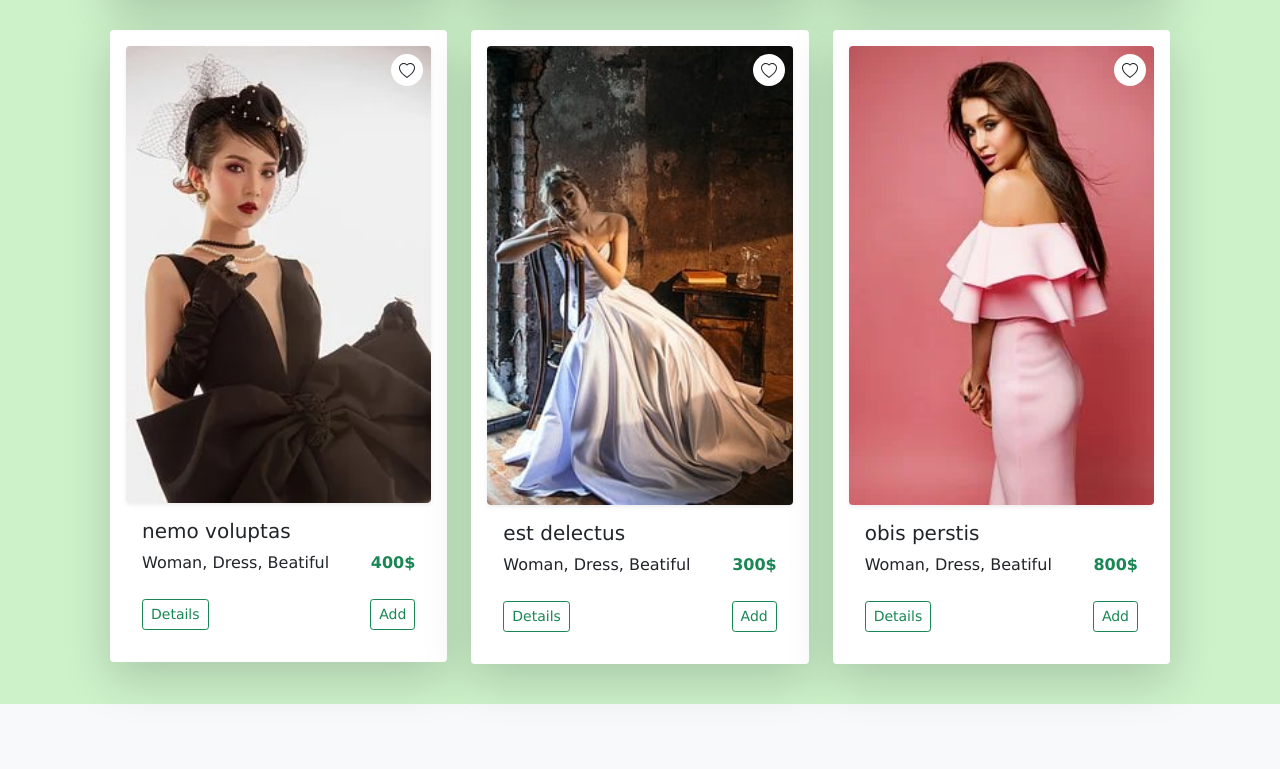
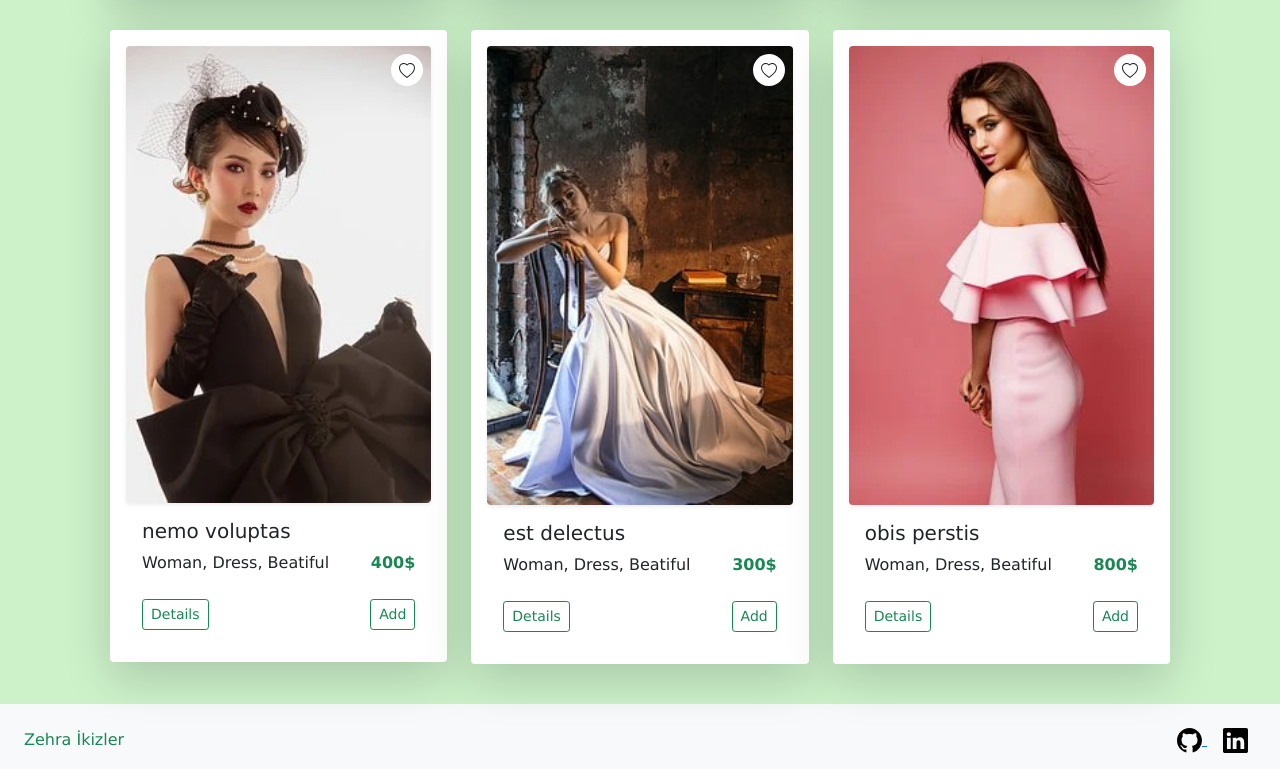
Before and after one commit to zehraikizler/trading-site, a plain HTML site: page index.html in a window 1280 px wide. Shown: the part 2927-3696 px from the top of the page. Drawn offline with nearby package versions, Linux system fonts and the light colour scheme.

Commit message:
footer tamamlandi

```diff
--- a/index.html
+++ b/index.html
@@ -166,7 +166,7 @@
     </div>
 
     <!--Products-->
-    <div class="products my-5 py-4">
+    <div class="products mt-5 mb-4 py-4">
         <h1 class="text-success text-center my-4">Products</h1>
 
         <!--Product-Card-->
@@ -174,6 +174,29 @@
             <div class="row product-row mx-3"></div>
         </div>
     </div>
+
+    <!--Footer-->
+    <footer class="d-flex justify-content-between px-4">
+        <div>
+            <span class="text-success">Zehra İkizler</span>
+        </div>
+        <ul class="footer-ul">
+            <li class="mx-2">
+                <a href="https://github.com/zehraikizler" target="_blank">
+                    <svg xmlns="http://www.w3.org/2000/svg" width="25" height="25" fill="black" class="bi bi-github" viewBox="0 0 16 16">
+                        <path d="M8 0C3.58 0 0 3.58 0 8c0 3.54 2.29 6.53 5.47 7.59.4.07.55-.17.55-.38 0-.19-.01-.82-.01-1.49-2.01.37-2.53-.49-2.69-.94-.09-.23-.48-.94-.82-1.13-.28-.15-.68-.52-.01-.53.63-.01 1.08.58 1.23.82.72 1.21 1.87.87 2.33.66.07-.52.28-.87.51-1.07-1.78-.2-3.64-.89-3.64-3.95 0-.87.31-1.59.82-2.15-.08-.2-.36-1.02.08-2.12 0 0 .67-.21 2.2.82.64-.18 1.32-.27 2-.27.68 0 1.36.09 2 .27 1.53-1.04 2.2-.82 2.2-.82.44 1.1.16 1.92.08 2.12.51.56.82 1.27.82 2.15 0 3.07-1.87 3.75-3.65 3.95.29.25.54.73.54 1.48 0 1.07-.01 1.93-.01 2.2 0 .21.15.46.55.38A8.012 8.012 0 0 0 16 8c0-4.42-3.58-8-8-8z"/>
+                    </svg>
+                </a>
+            </li>
+            <li class="mx-2">
+                <a href="https://www.linkedin.com/in/zehra-ikizler-831573208/" target="_blank">
+                    <svg xmlns="http://www.w3.org/2000/svg" width="25" height="25" fill="black" class="bi bi-linkedin" viewBox="0 0 16 16">
+                        <path d="M0 1.146C0 .513.526 0 1.175 0h13.65C15.474 0 16 .513 16 1.146v13.708c0 .633-.526 1.146-1.175 1.146H1.175C.526 16 0 15.487 0 14.854V1.146zm4.943 12.248V6.169H2.542v7.225h2.401zm-1.2-8.212c.837 0 1.358-.554 1.358-1.248-.015-.709-.52-1.248-1.342-1.248-.822 0-1.359.54-1.359 1.248 0 .694.521 1.248 1.327 1.248h.016zm4.908 8.212V9.359c0-.216.016-.432.08-.586.173-.431.568-.878 1.232-.878.869 0 1.216.662 1.216 1.634v3.865h2.401V9.25c0-2.22-1.184-3.252-2.764-3.252-1.274 0-1.845.7-2.165 1.193v.025h-.016a5.54 5.54 0 0 1 .016-.025V6.169h-2.4c.03.678 0 7.225 0 7.225h2.4z"/>
+                    </svg>
+                </a>
+            </li>
+        </ul>
+    </footer>
 
     <script
       src="https://cdn.jsdelivr.net/npm/bootstrap@5.1.3/dist/js/bootstrap.bundle.min.js"
--- a/style.css
+++ b/style.css
@@ -26,3 +26,13 @@ body {
     background-color: rgb(248, 193, 193) !important;
     color: white;
 }
+
+/* Footer */
+
+.footer-ul {
+    list-style-type: none;
+}
+
+.footer-ul > li {
+    display: inline;
+}
```
